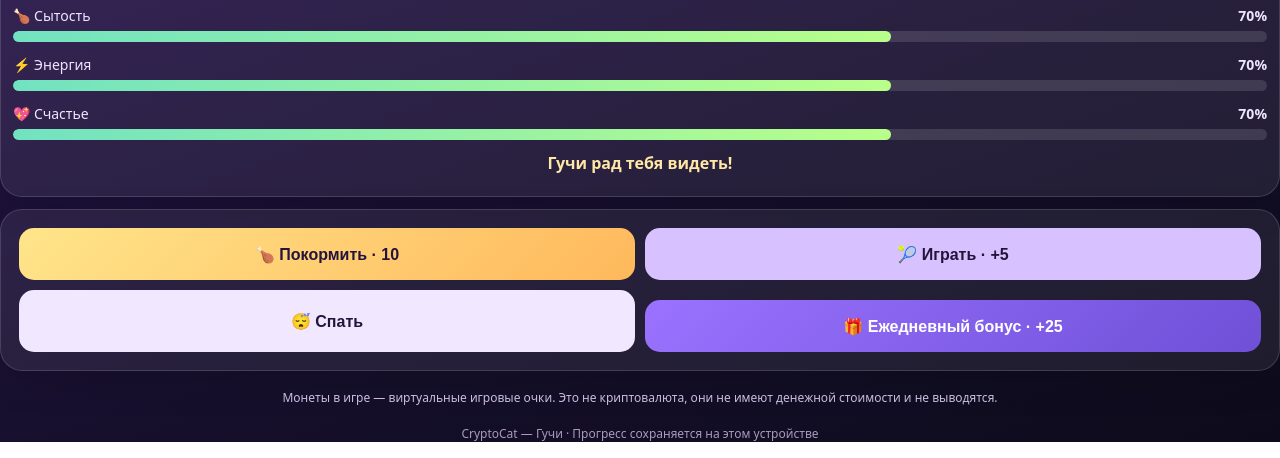
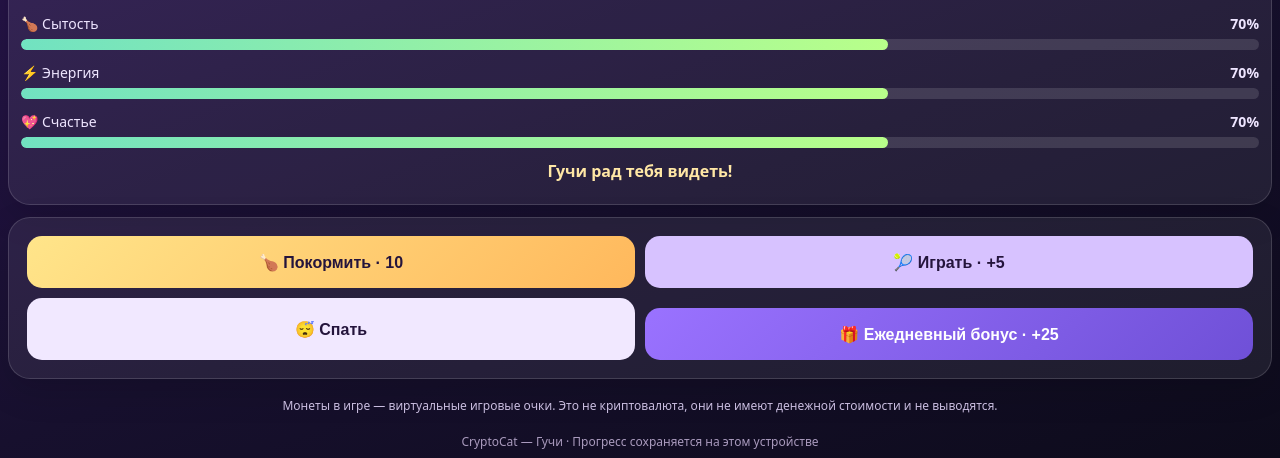
Before and after one commit to advokat133/cryptocat-guch, a plain HTML site: page index.html in a window 1280 px wide. Shown: the part 448-906 px from the top of the page. Drawn offline with Linux system fonts and the light colour scheme.

Commit message:
Update index.html

```diff
--- a/index.html
+++ b/index.html
@@ -23,8 +23,8 @@
   footer { font-size: 11px; }
 }
     *{box-sizing:border-box}
-   body{margin:0;min-height:100vh;font-family:system-ui,-apple-system,Segoe UI,Roboto,sans-serif;color:#fff;background:linear-gradient(160deg,#32165e,#17102e 65%,#0d0b1b);padding:20px 14px .app{width:100%;max-width:none;min-height:100vh;margin:0;padding:0}
-   .app{width:100%;max-width:none;min-height:100vh;margin:0;padding:0}
+   body{margin:0;min-height:100vh;font-family:system-ui,-apple-system,Segoe UI,Roboto,sans-serif;color:#fff;background:linear-gradient(160deg,#32165e,#17102e 65%,#0d0b1b);padding:8px}
+.app{width:100%;max-width:none;min-height:100vh;margin:0;padding:0}
     header{text-align:center;padding:12px 8px 20px}
     h1{margin:0;font-size:clamp(28px,8vw,38px);letter-spacing:.2px}
     .sub{color:#d7c9f4;margin-top:5px}
```
